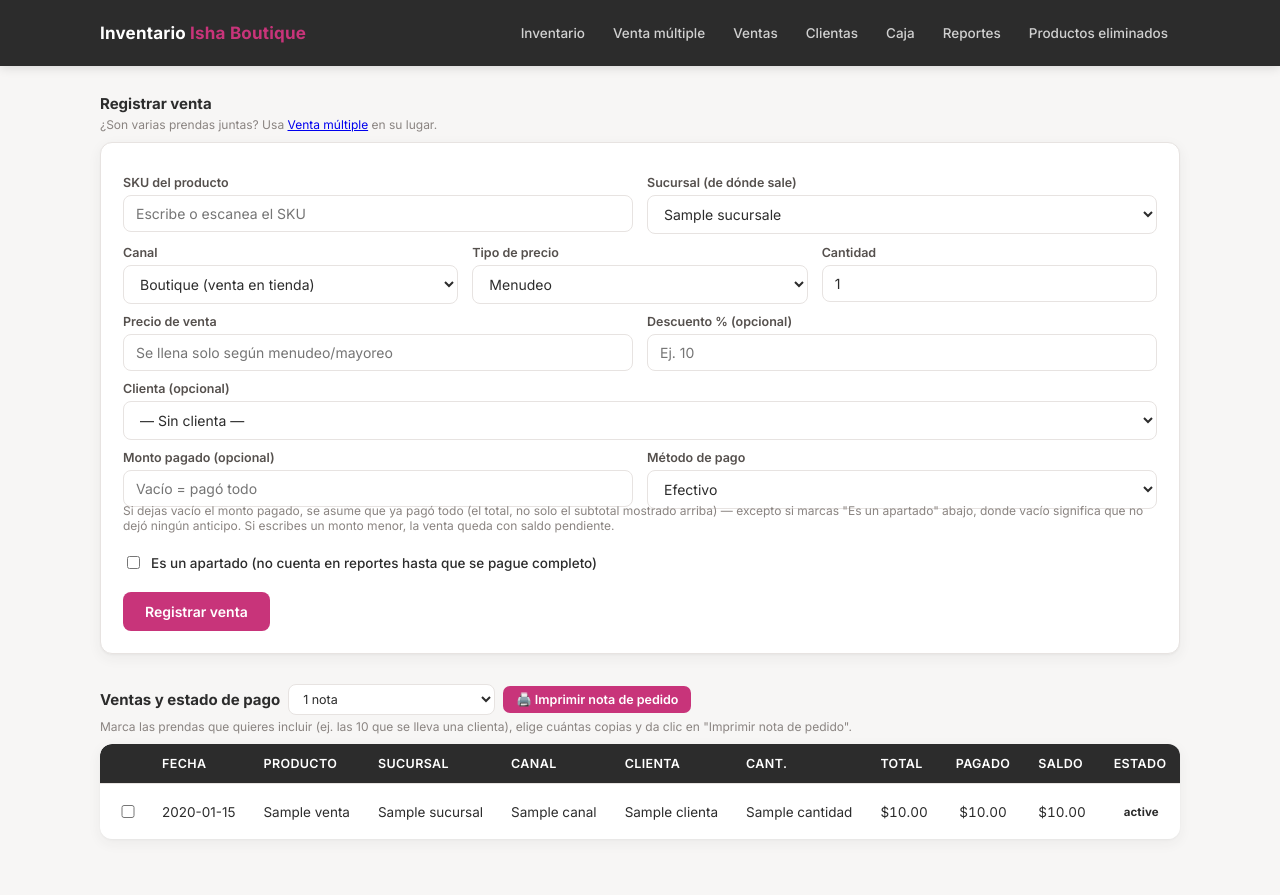
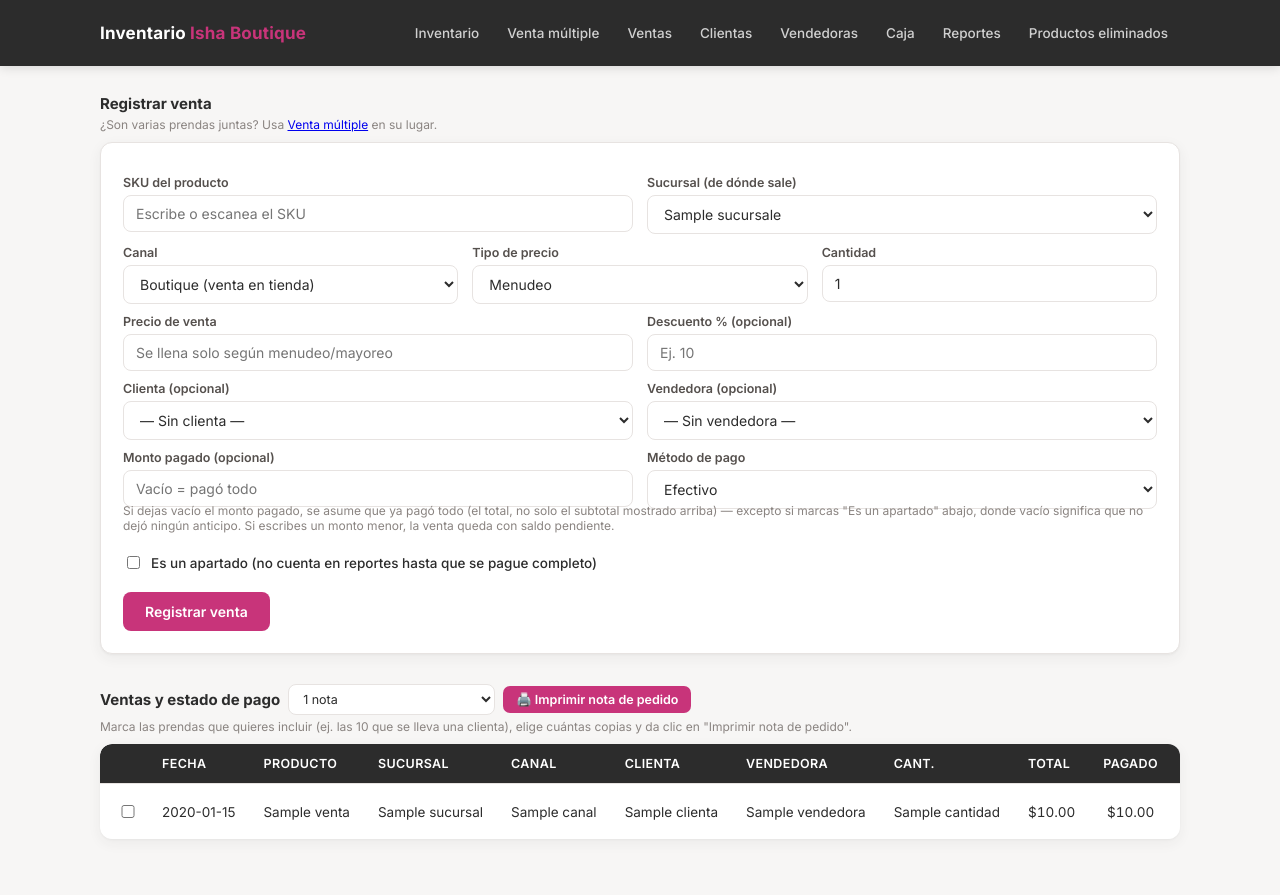
Before and after one commit to yuvalbaryosefp-alt/isha-wear-pos, a FastAPI app: template templates/ventas.html in a window 1280 px wide. Run offline with FastAPI, Linux system fonts and the light colour scheme; the template is opened without the code that fills it: most values are stand-ins (such as "Sample title", 1, 10 or a date in 2020).

Commit message:
Agrega vendedoras para reportes de comisiones/desempeño
Nueva tabla vendedoras con página de alta/activar/desactivar/eliminar
(igual que clientas, con ON DELETE SET NULL para no perder historial).
Se puede asignar una vendedora opcional al registrar una venta (individual
o carrito); aparece en la lista de ventas, en el CSV para el contador, y
como un desglose más en /reportes ("Por vendedora"), junto a categoría,
sucursal y canal.

```diff
--- a/app/main.py
+++ b/app/main.py
@@ -507,6 +507,7 @@ def registrar_venta(
     precio: str = Form(""),
     descuento: str = Form(""),   # opcional: % de descuento sobre el precio ya resuelto
     cliente_id: str = Form(""),  # opcional: puede venir vacío ("Sin clienta")
+    vendedora_id: str = Form(""),  # opcional: puede venir vacío ("Sin vendedora")
     monto_pagado: str = Form(""),   # opcional: vacío = se asume que pagó todo
     metodo_pago: str = Form("efectivo"),
     apartado: bool = Form(False),  # ej. la prenda ya salió pero no se ha pagado del todo
@@ -540,8 +541,9 @@ def registrar_venta(
     if descuento_pct is not None and not (0 <= descuento_pct <= 100):
         return RedirectResponse("/ventas?error=El descuento debe ser un % entre 0 y 100.", status_code=303)
 
-    # Convierte el select de clienta a número o None ("Sin clienta" llega vacío).
+    # Convierte los selects opcionales a número o None (vacío = "Sin ...").
     cliente_id_num = int(cliente_id) if cliente_id.strip() else None
+    vendedora_id_num = int(vendedora_id) if vendedora_id.strip() else None
 
     with engine.begin() as conn:
         # Trae los 2 precios de lista y el costo del producto.
@@ -606,14 +608,14 @@ def registrar_venta(
         venta_id = conn.execute(text(
             "INSERT INTO ventas "
             "(producto_id, sucursal_id, canal, tipo_precio, cantidad, precio_unitario, "
-            " costo_unitario, cliente_id, descuento_pct, pedido_id, numero_nota, apartado) "
-            "VALUES (:p, :s, :canal, :tipo_precio, :cant, :precio, :costo, :cliente, :descuento, :pedido, :numero, :apartado) "
+            " costo_unitario, cliente_id, vendedora_id, descuento_pct, pedido_id, numero_nota, apartado) "
+            "VALUES (:p, :s, :canal, :tipo_precio, :cant, :precio, :costo, :cliente, :vendedora, :descuento, :pedido, :numero, :apartado) "
             "RETURNING id"
         ), {
             "p": producto_id, "s": sucursal_id, "canal": canal, "tipo_precio": tipo_precio,
             "cant": cantidad_num, "precio": precio_unitario, "costo": costo_unitario,
-            "cliente": cliente_id_num, "descuento": descuento_pct, "pedido": str(uuid.uuid4()),
-            "numero": numero_nota, "apartado": apartado,
+            "cliente": cliente_id_num, "vendedora": vendedora_id_num, "descuento": descuento_pct,
+            "pedido": str(uuid.uuid4()), "numero": numero_nota, "apartado": apartado,
         }).scalar_one()
 
         # 4) Registra el pago inicial (ya validado arriba). Si el monto es 0,
@@ -644,14 +646,20 @@ def ver_ventas(request: Request, error: str | None = None):
             "SELECT id, nombre FROM clientas ORDER BY nombre"
         )).mappings().all()
 
+        vendedoras = conn.execute(text(
+            "SELECT id, nombre FROM vendedoras WHERE activa = TRUE ORDER BY nombre"
+        )).mappings().all()
+
         ventas_rows = conn.execute(text(
             "SELECT v.id, v.creada_en, p.titulo, s.nombre AS sucursal, v.canal, "
-            "       v.tipo_precio, c.nombre AS clienta, v.cantidad, v.precio_unitario, "
+            "       v.tipo_precio, c.nombre AS clienta, ve.nombre AS vendedora, "
+            "       v.cantidad, v.precio_unitario, "
             "       (v.precio_unitario * v.cantidad) AS total, d.tipo AS devolucion_tipo, v.apartado "
             "FROM ventas v "
             "JOIN productos p ON p.id = v.producto_id "
             "JOIN sucursales s ON s.id = v.sucursal_id "
             "LEFT JOIN clientas c ON c.id = v.cliente_id "
+            "LEFT JOIN vendedoras ve ON ve.id = v.vendedora_id "
             "LEFT JOIN devoluciones d ON d.venta_id = v.id "
             "ORDER BY v.creada_en DESC LIMIT 200"
         )).mappings().all()
@@ -694,6 +702,7 @@ def ver_ventas(request: Request, error: str | None = None):
             "canal": v["canal"],
             "tipo_precio": v["tipo_precio"],
             "clienta": v["clienta"],
+            "vendedora": v["vendedora"],
             "cantidad": v["cantidad"],
             "total": total,
             "pagado": pagado,
@@ -707,7 +716,7 @@ def ver_ventas(request: Request, error: str | None = None):
     return templates.TemplateResponse(request, "ventas.html", {
         "ventas": ventas, "error": error,
         "productos": productos, "productos_json": productos_a_json(productos),
-        "sucursales": sucursales, "clientas": clientas,
+        "sucursales": sucursales, "clientas": clientas, "vendedoras": vendedoras,
     })
 
 
@@ -981,9 +990,12 @@ def carrito_venta(request: Request, error: str | None = None):
         clientas = conn.execute(text(
             "SELECT id, nombre FROM clientas ORDER BY nombre"
         )).mappings().all()
+        vendedoras = conn.execute(text(
+            "SELECT id, nombre FROM vendedoras WHERE activa = TRUE ORDER BY nombre"
+        )).mappings().all()
 
     return templates.TemplateResponse(request, "carrito.html", {
-        "sucursales": sucursales, "clientas": clientas, "error": error,
+        "sucursales": sucursales, "clientas": clientas, "vendedoras": vendedoras, "error": error,
         "productos_json": productos_a_json(productos),
     })
 
@@ -994,6 +1006,7 @@ def registrar_carrito(
     sucursal_id: int = Form(...),
     canal: str = Form(...),
     cliente_id: str = Form(""),
+    vendedora_id: str = Form(""),
     monto_pagado: str = Form(""),
     metodo_pago: str = Form("efectivo"),
     apartado: bool = Form(False),  # ej. las prendas ya salieron pero no se han pagado del todo
@@ -1021,6 +1034,7 @@ def registrar_carrito(
         return RedirectResponse("/ventas/carrito?error=Agrega al menos una prenda al carrito.", status_code=303)
 
     cliente_id_num = int(cliente_id) if cliente_id.strip() else None
+    vendedora_id_num = int(vendedora_id) if vendedora_id.strip() else None
 
     with engine.begin() as conn:
         # --- Paso 1: resolver y validar CADA renglón (solo lecturas, nada se
@@ -1110,14 +1124,14 @@ def registrar_carrito(
             venta_id = conn.execute(text(
                 "INSERT INTO ventas "
                 "(producto_id, sucursal_id, canal, tipo_precio, cantidad, precio_unitario, "
-                " costo_unitario, cliente_id, descuento_pct, pedido_id, numero_nota, apartado) "
-                "VALUES (:p, :s, :canal, :tipo_precio, :cant, :precio, :costo, :cliente, :descuento, :pedido, :numero, :apartado) "
+                " costo_unitario, cliente_id, vendedora_id, descuento_pct, pedido_id, numero_nota, apartado) "
+                "VALUES (:p, :s, :canal, :tipo_precio, :cant, :precio, :costo, :cliente, :vendedora, :descuento, :pedido, :numero, :apartado) "
                 "RETURNING id"
             ), {
                 "p": it["producto_id"], "s": sucursal_id, "canal": canal, "tipo_precio": it["tipo_precio"],
                 "cant": it["cantidad"], "precio": it["precio_unitario"], "costo": it["costo_unitario"],
-                "cliente": cliente_id_num, "descuento": it["descuento_pct"], "pedido": pedido_id,
-                "numero": numero_nota, "apartado": apartado,
+                "cliente": cliente_id_num, "vendedora": vendedora_id_num, "descuento": it["descuento_pct"],
+                "pedido": pedido_id, "numero": numero_nota, "apartado": apartado,
             }).scalar_one()
             venta_ids.append(venta_id)
 
@@ -1569,6 +1583,75 @@ def ver_clienta(request: Request, cliente_id: int):
     return templates.TemplateResponse(request, "clienta_detalle.html", {"clienta": clienta, "compras": compras})
 
 
+@app.get("/vendedoras")
+def ver_vendedoras(request: Request, error: str | None = None):
+    """Lista las vendedoras/empleadas y cuánto ha vendido cada una en total,
+    para reportes de comisiones y desempeño."""
+    with engine.connect() as conn:
+        filas = conn.execute(text(
+            "SELECT ve.id, ve.nombre, ve.activa, "
+            "       COUNT(v.id) AS num_ventas, "
+            "       COALESCE(SUM(v.precio_unitario * v.cantidad), 0) AS total_vendido "
+            "FROM vendedoras ve "
+            "LEFT JOIN ventas v ON v.vendedora_id = ve.id "
+            "GROUP BY ve.id, ve.nombre, ve.activa "
+            "ORDER BY ve.activa DESC, ve.nombre"
+        )).mappings().all()
+
+    return templates.TemplateResponse(request, "vendedoras.html", {"vendedoras": filas, "error": error})
+
+
+@app.post("/vendedoras")
+def crear_vendedora(nombre: str = Form(...)):
+    """Da de alta una vendedora/empleada nueva."""
+    nombre = nombre.strip()
+    if not nombre:
+        return RedirectResponse("/vendedoras?error=El nombre no puede quedar vacío.", status_code=303)
+
+    with engine.begin() as conn:
+        ya_existe = conn.execute(text(
+            "SELECT 1 FROM vendedoras WHERE nombre = :nombre"
+        ), {"nombre": nombre}).scalar()
+        if ya_existe:
+            return RedirectResponse("/vendedoras?error=Ya existe una vendedora con ese nombre.", status_code=303)
+
+        conn.execute(text("INSERT INTO vendedoras (nombre) VALUES (:nombre)"), {"nombre": nombre})
+    return RedirectResponse("/vendedoras", status_code=303)
+
+
+@app.post("/vendedoras/{vendedora_id}/activa")
+def cambiar_activa_vendedora(vendedora_id: int, valor: bool = Form(...)):
+    """Activa o desactiva una vendedora (ej. ya no trabaja ahí), sin borrar
+    su historial de ventas pasadas ni las comisiones ya calculadas."""
+    with engine.begin() as conn:
+        actualizada = conn.execute(text(
+            "UPDATE vendedoras SET activa = :valor WHERE id = :id RETURNING id"
+        ), {"valor": valor, "id": vendedora_id}).scalar()
+
+    if actualizada is None:
+        return RedirectResponse("/vendedoras?error=Vendedora no encontrada.", status_code=303)
+    return RedirectResponse("/vendedoras", status_code=303)
+
+
+@app.post("/vendedoras/{vendedora_id}/eliminar")
+def eliminar_vendedora(vendedora_id: int):
+    """Borra una vendedora (ej. un registro duplicado o de prueba).
+
+    Sus ventas pasadas NO se borran: solo quedan sin vendedora asociada
+    (ON DELETE SET NULL), igual que con clientas. Para alguien que ya no
+    trabaja ahí pero cuyo historial quieres conservar intacto, mejor
+    desactivarla en vez de borrarla.
+    """
+    with engine.begin() as conn:
+        borrada = conn.execute(text(
+            "DELETE FROM vendedoras WHERE id = :id RETURNING id"
+        ), {"id": vendedora_id}).scalar()
+
+    if borrada is None:
+        return RedirectResponse("/vendedoras?error=Vendedora no encontrada.", status_code=303)
+    return RedirectResponse("/vendedoras", status_code=303)
+
+
 @app.get("/desactivados")
 def ver_desactivados(request: Request):
     """Lista los productos eliminados (inactivos), por si hay que reactivar alguno."""
@@ -1872,11 +1955,12 @@ def exportar_ventas(desde: str | None = None, hasta: str | None = None):
         filas = conn.execute(text(
             "SELECT v.creada_en, p.sku, p.titulo, s.nombre AS sucursal, v.canal, "
             "       v.tipo_precio, v.cantidad, v.precio_unitario, v.costo_unitario, "
-            "       v.descuento_pct, c.nombre AS clienta, v.pedido_id "
+            "       v.descuento_pct, c.nombre AS clienta, ve.nombre AS vendedora, v.pedido_id "
             "FROM ventas v "
             "JOIN productos p ON p.id = v.producto_id "
             "JOIN sucursales s ON s.id = v.sucursal_id "
             "LEFT JOIN clientas c ON c.id = v.cliente_id "
+            "LEFT JOIN vendedoras ve ON ve.id = v.vendedora_id "
             "WHERE v.creada_en::date BETWEEN :desde AND :hasta "
             # Igual que en /reportes: los apartados con saldo pendiente no
             # cuentan todavía (no se han cobrado de verdad).
@@ -1891,7 +1975,7 @@ def exportar_ventas(desde: str | None = None, hasta: str | None = None):
     writer.writerow([
         "Fecha", "SKU", "Producto", "Sucursal", "Canal", "Tipo de precio",
         "Cantidad", "Precio unitario", "Costo unitario", "Descuento %",
-        "Subtotal", "Ganancia bruta", "Clienta", "Pedido",
+        "Subtotal", "Ganancia bruta", "Clienta", "Vendedora", "Pedido",
     ])
     for f in filas:
         cantidad = f["cantidad"]
@@ -1906,7 +1990,7 @@ def exportar_ventas(desde: str | None = None, hasta: str | None = None):
             "Menudeo" if f["tipo_precio"] == "menudeo" else "Mayoreo",
             cantidad, precio_unitario, costo_unitario,
             float(f["descuento_pct"] or 0), round(subtotal, 2), round(ganancia, 2),
-            f["clienta"] or "", f["pedido_id"] or "",
+            f["clienta"] or "", f["vendedora"] or "", f["pedido_id"] or "",
         ])
 
     nombre_archivo = f"ventas_{desde}_a_{hasta}.csv"
@@ -1959,6 +2043,12 @@ def reportes(request: Request, desde: str | None = None, hasta: str | None = Non
         por_canal = conn.execute(text(
             f"SELECT v.canal AS dim, {_METRICAS} "
             f"FROM ventas v {where} GROUP BY v.canal ORDER BY bruta DESC"
+        ), params).mappings().all()
+
+        por_vendedora = conn.execute(text(
+            f"SELECT COALESCE(ve.nombre, 'Sin vendedora') AS dim, {_METRICAS} "
+            f"FROM ventas v LEFT JOIN vendedoras ve ON ve.id = v.vendedora_id {where} "
+            f"GROUP BY ve.nombre ORDER BY bruta DESC"
         ), params).mappings().all()
 
         # Ticket promedio = gasto promedio POR VISITA/COMPRA, no por prenda.
@@ -2033,6 +2123,7 @@ def reportes(request: Request, desde: str | None = None, hasta: str | None = Non
         "por_categoria": [_resumen(r) for r in por_categoria],
         "por_sucursal": [_resumen(r) for r in por_sucursal],
         "por_canal": canal_filas,
+        "por_vendedora": [_resumen(r) for r in por_vendedora],
         "num_tickets": int(ticket["num_tickets"] or 0),
         "ticket_promedio": float(ticket["ticket_promedio"]) if ticket["ticket_promedio"] is not None else 0.0,
         "top_productos": top_productos_filas,
--- a/templates/base.html
+++ b/templates/base.html
@@ -161,6 +161,7 @@
         <a href="/ventas/carrito" class="{{ 'activo' if request.url.path == '/ventas/carrito' }}">Venta múltiple</a>
         <a href="/ventas" class="{{ 'activo' if request.url.path == '/ventas' }}">Ventas</a>
         <a href="/clientas" class="{{ 'activo' if request.url.path.startswith('/clientas') }}">Clientas</a>
+        <a href="/vendedoras" class="{{ 'activo' if request.url.path == '/vendedoras' }}">Vendedoras</a>
         <a href="/caja" class="{{ 'activo' if request.url.path == '/caja' }}">Caja</a>
         <a href="/reportes" class="{{ 'activo' if request.url.path == '/reportes' }}">Reportes</a>
         <a href="/desactivados" class="{{ 'activo' if request.url.path == '/desactivados' }}">Productos eliminados</a>
--- a/templates/reportes.html
+++ b/templates/reportes.html
@@ -114,6 +114,7 @@
   {{ tabla_desglose("Por categoría", "Categoría", por_categoria) }}
   {{ tabla_desglose("Por sucursal", "Sucursal", por_sucursal) }}
   {{ tabla_desglose("Por canal", "Canal", por_canal) }}
+  {{ tabla_desglose("Por vendedora", "Vendedora", por_vendedora) }}
 
   {# ---------- Top productos (mismo período filtrado) ---------- #}
   <h2>Top productos por ganancia</h2>
--- a/templates/ventas.html
+++ b/templates/ventas.html
@@ -70,6 +70,15 @@
             <option value="">— Sin clienta —</option>
             {% for c in clientas %}
               <option value="{{ c.id }}">{{ c.nombre }}</option>
+            {% endfor %}
+          </select>
+        </div>
+        <div>
+          <label for="v_vendedora">Vendedora (opcional)</label>
+          <select id="v_vendedora" name="vendedora_id">
+            <option value="">— Sin vendedora —</option>
+            {% for ve in vendedoras %}
+              <option value="{{ ve.id }}">{{ ve.nombre }}</option>
             {% endfor %}
           </select>
         </div>
@@ -200,6 +209,7 @@
           <th>Sucursal</th>
           <th>Canal</th>
           <th>Clienta</th>
+          <th>Vendedora</th>
           <th>Cant.</th>
           <th>Total</th>
           <th>Pagado</th>
@@ -220,6 +230,7 @@
             <td>{{ v.sucursal }}</td>
             <td>{{ v.canal|etiqueta_canal }}</td>
             <td>{{ v.clienta or "—" }}</td>
+            <td>{{ v.vendedora or "—" }}</td>
             <td class="num">{{ v.cantidad }}</td>
             <td class="num">${{ "%.2f"|format(v.total) }}</td>
             <td class="num">${{ "%.2f"|format(v.pagado) }}</td>
```
Also changed, not shown: schema.sql (+15 -0 lines), templates/carrito.html (+9 -0 lines), templates/vendedoras.html (added, +75 -0 lines).
